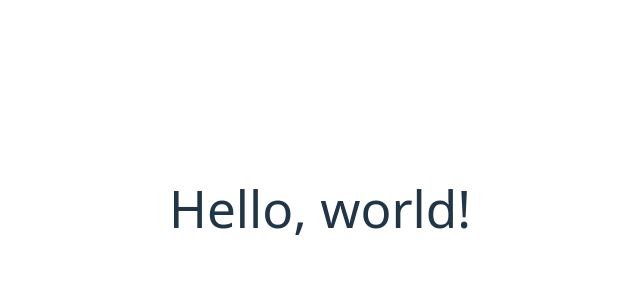
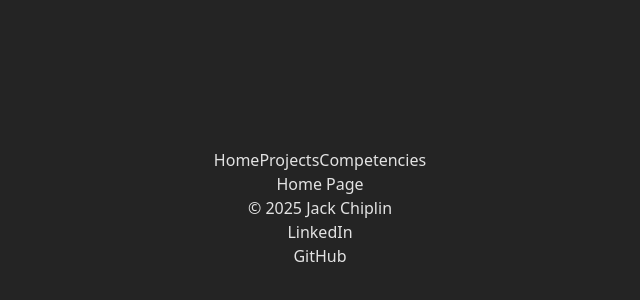
Before and after one commit to Jamming17/portfolio, a React (Vite) app: page / in a window 1280 px wide. Shown: the part 192-492 px from the top of the page, without its empty margins (320-960 px from the left). Built offline with nearby package versions, Linux system fonts and the light colour scheme.

Commit message:
Added basic React page layout and routing

```diff
--- a/package.json
+++ b/package.json
@@ -12,7 +12,8 @@
   "dependencies": {
     "@tailwindcss/vite": "^4.1.7",
     "react": "^19.1.0",
-    "react-dom": "^19.1.0"
+    "react-dom": "^19.1.0",
+    "react-router-dom": "^7.6.1"
   },
   "devDependencies": {
     "@eslint/js": "^9.25.0",
--- a/src/App.jsx
+++ b/src/App.jsx
@@ -1,16 +1,22 @@
-import { useState } from "react"
-import reactLogo from "./assets/react.svg"
-import viteLogo from "/vite.svg"
-import "./App.css"
+import "./App.css";
+import { Routes, Route } from "react-router-dom";
+import Layout from "./components/Layout";
+import Home from "./pages/Home";
+import Projects from "./pages/Projects";
+import Competencies from "./pages/Competencies";
 
 function App() {
-  const [count, setCount] = useState(0)
 
   return (
-    <>
-      <h1>Hello, world!</h1>
-    </>
-  )
+    <Routes>
+      <Route element={<Layout />}>
+        <Route path="/" element={<Home />} />
+        <Route path="/projects" element={<Projects />} />
+        <Route path="/competencies" element={<Competencies />} />
+        <Route path="*" element={<h1>404 - Page Not Found</h1>} />
+      </Route>
+    </Routes>
+  );
 }
 
 export default App
--- /dev/null
+++ b/src/components/Footer.jsx
@@ -0,0 +1,9 @@
+export default function Footer() {
+    return (
+        <footer>
+            <p>© 2025 Jack Chiplin</p>
+            <p><a href="https://www.linkedin.com/in/jack-chiplin-b60164334/">LinkedIn</a></p>
+            <p><a href="https://github.com/Jamming17">GitHub</a></p>
+        </footer>
+    );
+}
--- /dev/null
+++ b/src/components/Header.jsx
@@ -0,0 +1,13 @@
+import { Link } from "react-router-dom";
+
+export default function Header() {
+    return (
+        <header>
+            <nav>
+                <Link to="/">Home</Link>
+                <Link to="/projects">Projects</Link>
+                <Link to="/competencies">Competencies</Link>
+            </nav>
+        </header>
+    );
+}
--- /dev/null
+++ b/src/components/Layout.jsx
@@ -0,0 +1,13 @@
+import { Outlet } from "react-router-dom";
+import Header from "./Header";
+import Footer from "./Footer";
+
+export default function Layout() {
+    return (
+        <div>
+            <Header />
+            <main><Outlet /></main>
+            <Footer />
+        </div>
+    );
+}
--- a/src/index.css
+++ b/src/index.css
@@ -5,7 +5,6 @@
   line-height: 1.5;
   font-weight: 400;
 
-  color-scheme: light dark;
   color: rgba(255, 255, 255, 0.87);
   background-color: #242424;
 
@@ -15,15 +14,6 @@
   -moz-osx-font-smoothing: grayscale;
 }
 
-a {
-  font-weight: 500;
-  color: #646cff;
-  text-decoration: inherit;
-}
-a:hover {
-  color: #535bf2;
-}
-
 body {
   margin: 0;
   display: flex;
@@ -31,40 +21,3 @@ body {
   min-width: 320px;
   min-height: 100vh;
 }
-
-h1 {
-  font-size: 3.2em;
-  line-height: 1.1;
-}
-
-button {
-  border-radius: 8px;
-  border: 1px solid transparent;
-  padding: 0.6em 1.2em;
-  font-size: 1em;
-  font-weight: 500;
-  font-family: inherit;
-  background-color: #1a1a1a;
-  cursor: pointer;
-  transition: border-color 0.25s;
-}
-button:hover {
-  border-color: #646cff;
-}
-button:focus,
-button:focus-visible {
-  outline: 4px auto -webkit-focus-ring-color;
-}
-
-@media (prefers-color-scheme: light) {
-  :root {
-    color: #213547;
-    background-color: #ffffff;
-  }
-  a:hover {
-    color: #747bff;
-  }
-  button {
-    background-color: #f9f9f9;
-  }
-}
--- /dev/null
+++ b/src/pages/Competencies.jsx
@@ -0,0 +1,3 @@
+export default function Home() {
+    return <h1>Competencies Page</h1>;
+}
--- /dev/null
+++ b/src/pages/Home.jsx
@@ -0,0 +1,3 @@
+export default function Home() {
+    return (<h1>Home Page</h1>);
+}
--- /dev/null
+++ b/src/pages/Projects.jsx
@@ -0,0 +1,3 @@
+export default function Home() {
+    return <h1>Projects Page</h1>;
+}
```
Also changed, not shown: src/main.jsx (+9 -6 lines), 1 other file (tests, documents, lock files or other folders).
